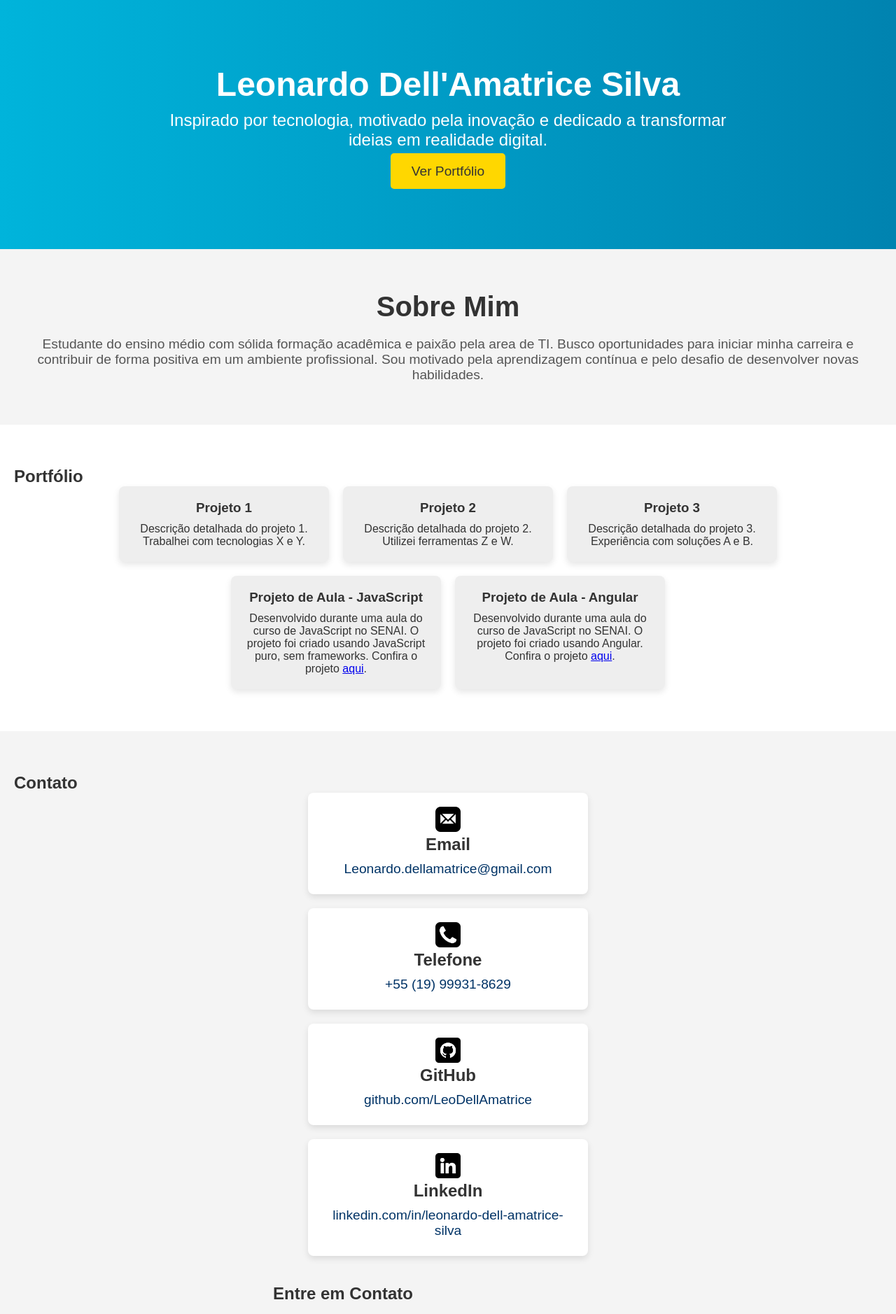
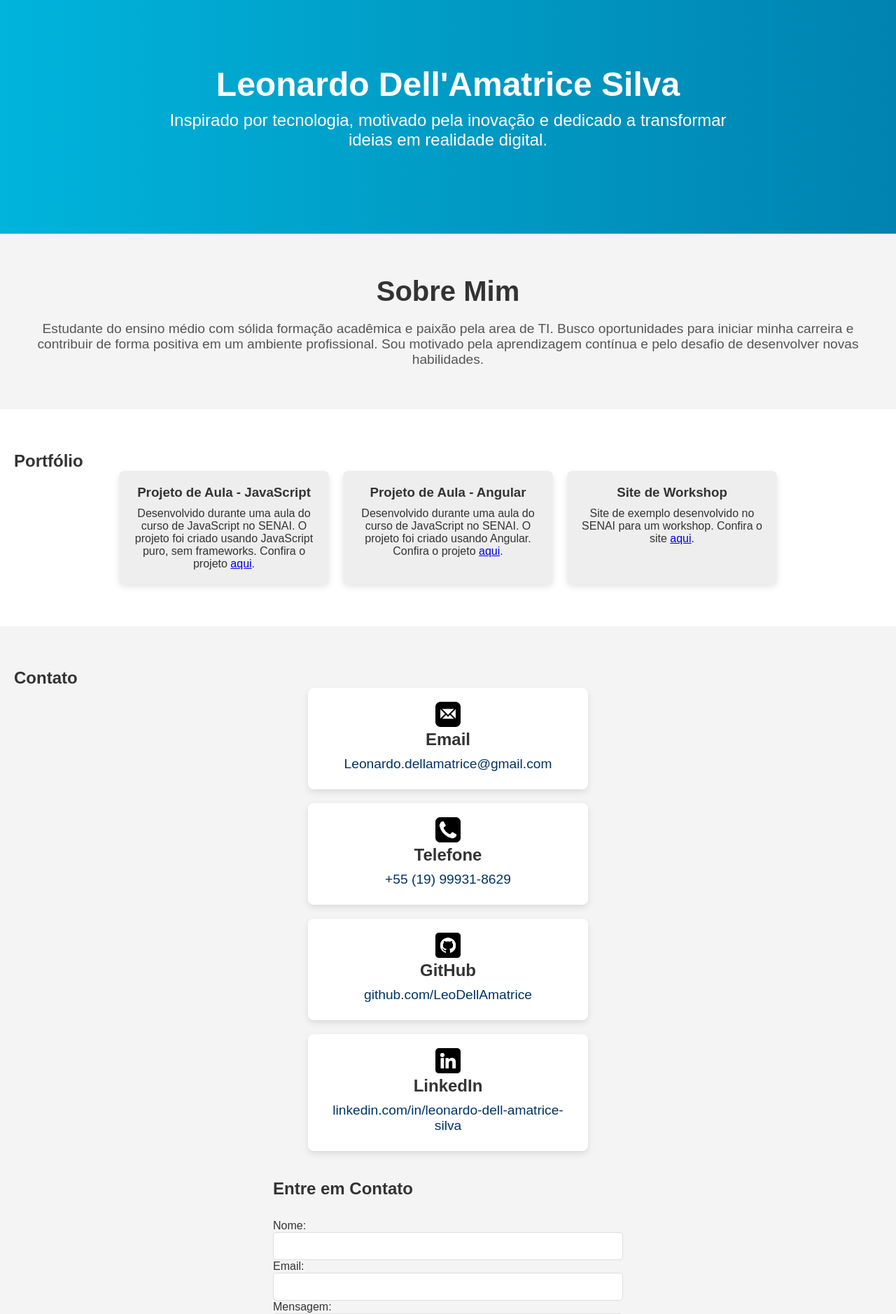
Before and after one commit to LeoDellAmatrice/Personal-page, a Flask app: page / in a window 1280 px wide. Shown: the part 67-1945 px from the top of the page at 70% size. Run offline with Flask 3, Linux system fonts and the light colour scheme.

Commit message:
adição de projetos

```diff
--- a/static/css/style.css
+++ b/static/css/style.css
@@ -179,6 +179,10 @@ body {
     font-size: 1.5em;
 }
 
+.contact-card img {
+    width: 10%;
+}
+
 .contact-card p {
     font-size: 1.2em;
     margin: 0;
--- a/templates/index.html
+++ b/templates/index.html
@@ -23,7 +23,6 @@
         <div class="hero-content">
             <h2>Leonardo Dell'Amatrice Silva</h2>
             <p>Inspirado por tecnologia, motivado pela inovação e dedicado a transformar ideias em realidade digital.</p>
-            <a href="#portfolio" class="btn-main">Ver Portfólio</a>
         </div>
     </section>
 
@@ -37,21 +36,6 @@
     <section class="portfolio-section" id="portfolio">
         <h2>Portfólio</h2>
         <div class="projects-grid">
-            <!-- Projeto 1 -->
-            <div class="project-card">
-                <h3>Projeto 1</h3>
-                <p>Descrição detalhada do projeto 1. Trabalhei com tecnologias X e Y.</p>
-            </div>
-            <!-- Projeto 2 -->
-            <div class="project-card">
-                <h3>Projeto 2</h3>
-                <p>Descrição detalhada do projeto 2. Utilizei ferramentas Z e W.</p>
-            </div>
-            <!-- Projeto 3 -->
-            <div class="project-card">
-                <h3>Projeto 3</h3>
-                <p>Descrição detalhada do projeto 3. Experiência com soluções A e B.</p>
-            </div>
             <!-- Novo Projeto JavaScript -->
             <div class="project-card">
                 <h3>Projeto de Aula - JavaScript</h3>
@@ -62,6 +46,11 @@
                 <h3>Projeto de Aula - Angular</h3>
                 <p>Desenvolvido durante uma aula do curso de JavaScript no SENAI. O projeto foi criado usando Angular. Confira o projeto <a href="https://homes-app-angular.onrender.com" target="_blank">aqui</a>.</p>
             </div>
+            <!-- Novo Projeto Workshop -->
+            <div class="project-card">
+                <h3>Site de Workshop</h3>
+                <p>Site de exemplo desenvolvido no SENAI para um workshop. Confira o site <a href="https://senai-workshop.onrender.com" target="_blank">aqui</a>.</p>
+            </div>
         </div>
     </section>
 
@@ -69,22 +58,22 @@
         <h2>Contato</h2>
         <div class="contact-container">
             <div class="contact-card">
-                <img style="width: 10%" src="{{ url_for('static', filename='img/email.png') }}" />
+                <img src="{{ url_for('static', filename='img/email.png') }}" />
                 <h3>Email</h3>
                 <p><a href="mailto:Leonardo.dellamatrice@gmail.com">Leonardo.dellamatrice@gmail.com</a></p>
             </div>
             <div class="contact-card">
-                <img style="width: 10%" src="{{ url_for('static', filename='img/telefone.png') }}" />
+                <img src="{{ url_for('static', filename='img/telefone.png') }}" />
                 <h3>Telefone</h3>
                 <p><a href="tel:+551999318629">+55 (19) 99931-8629</a></p>
             </div>
             <div class="contact-card">
-                <img style="width: 10%" src="{{ url_for('static', filename='img/github.png') }}" />
+                <img src="{{ url_for('static', filename='img/github.png') }}" />
                 <h3>GitHub</h3>
                 <p><a href="https://github.com/LeoDellAmatrice" target="_blank">github.com/LeoDellAmatrice</a></p>
             </div>
             <div class="contact-card">
-                <img style="width: 10%" src="{{ url_for('static', filename='img/linkedin.png') }}" />
+                <img src="{{ url_for('static', filename='img/linkedin.png') }}" />
                 <h3>LinkedIn</h3>
                 <p><a href="https://www.linkedin.com/in/leonardo-dell-amatrice-silva-09524b2bb" target="_blank">linkedin.com/in/leonardo-dell-amatrice-silva</a></p>
             </div>
```
